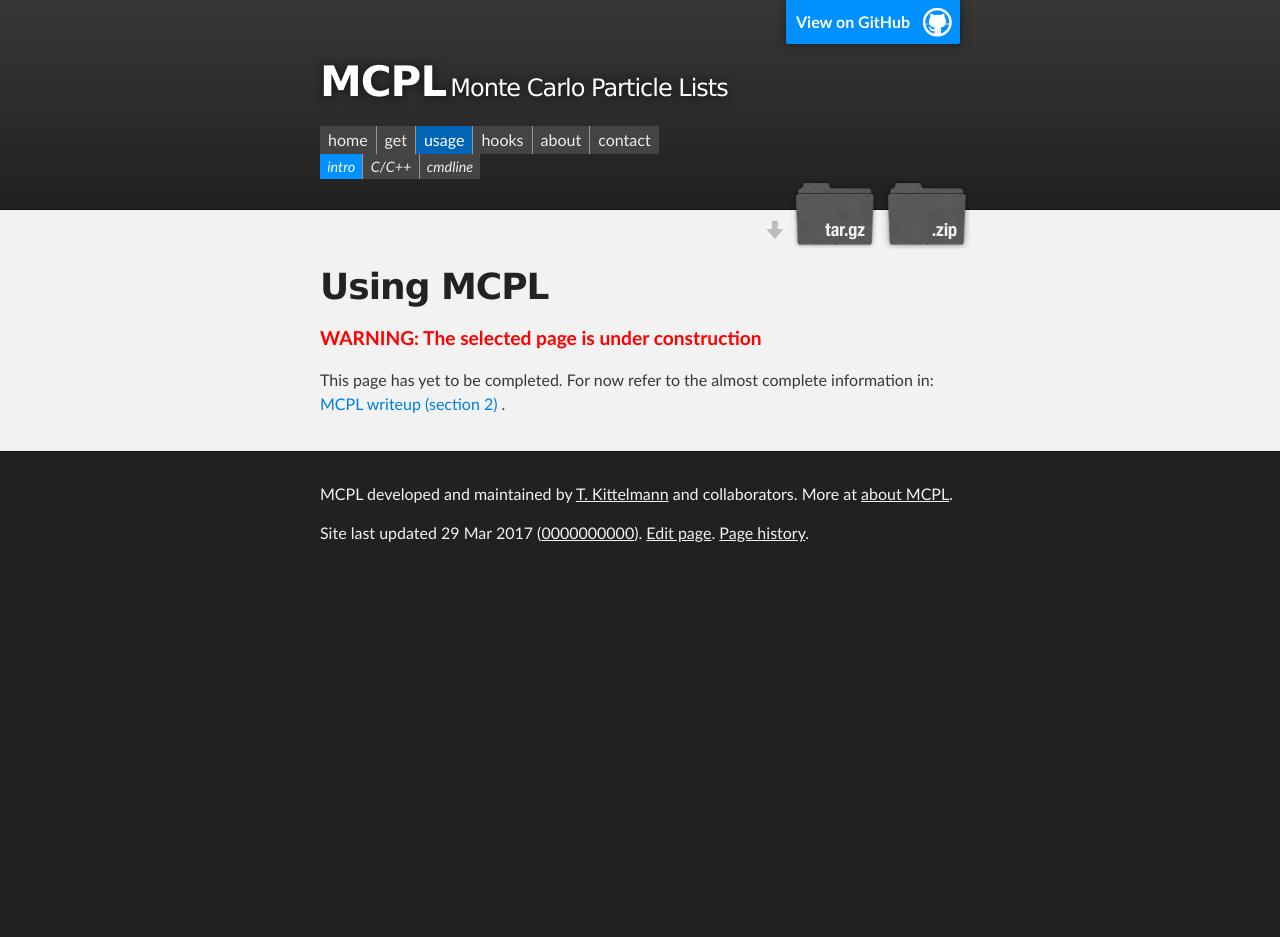
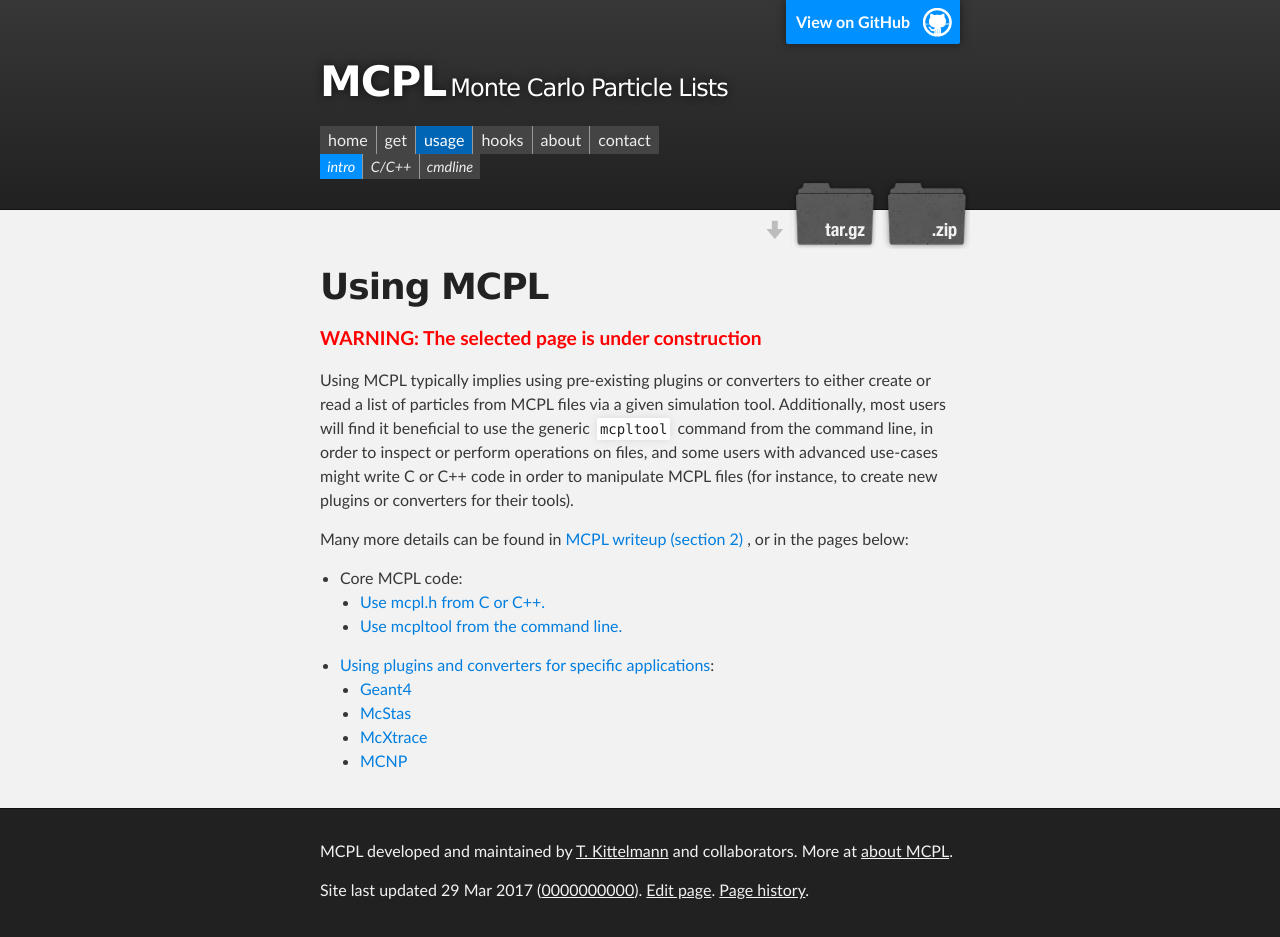
Before and after one commit to mctools/mcpl, a Jekyll site: the page built from usage.md, in a window 1280 px wide. Built offline with Jekyll 4.4.1, drawn with Linux system fonts in a browser that asks for light colours; before the commit the page ends 900 px from its top, so only the background shows below that.

Commit message:
Update usage.md
Put actual contents on this page.

```diff
--- a/usage.md
+++ b/usage.md
@@ -4,18 +4,15 @@ underconstruction: true
 weight: 30
 ---
 
-This page has yet to be completed. For now refer to the almost complete
-information in: {% include linkpaper.html section=2 %}.
+Using MCPL typically implies using pre-existing plugins or converters to either create or read a list of particles from MCPL files via a given simulation tool. Additionally, most users will find it beneficial to use the generic `mcpltool` command from the command line, in order to inspect or perform operations on files, and some users with advanced use-cases might write C or C++ code in order to manipulate MCPL files (for instance, to create new plugins or converters for their tools).
 
-{% if false %}
-Bla. Mention and link to core code versus plugins
+Many more details can be found in {% include linkpaper.html section=2 %}, or in the pages below:
 
 * Core MCPL code:
   * [Use mcpl.h from C or C++.](LOCAL:usage_c)
   * [Use mcpltool from the command line.](LOCAL:usage_cmdline)
-* Using plugins and converters for specific codes:
-  * Geant4
-  * McStas
-  * McXtrace
-  * MCNPX and MCNP6
-{% endif %}
+* [Using plugins and converters for specific applications](LOCAL:hooks):
+  * [Geant4](LOCAL:hooks_geant4)
+  * [McStas](LOCAL:hooks_mcstas)
+  * [McXtrace](LOCAL:hooks_mcxtrace)
+  * [MCNP](LOCAL:hooks_mcnp)
```
